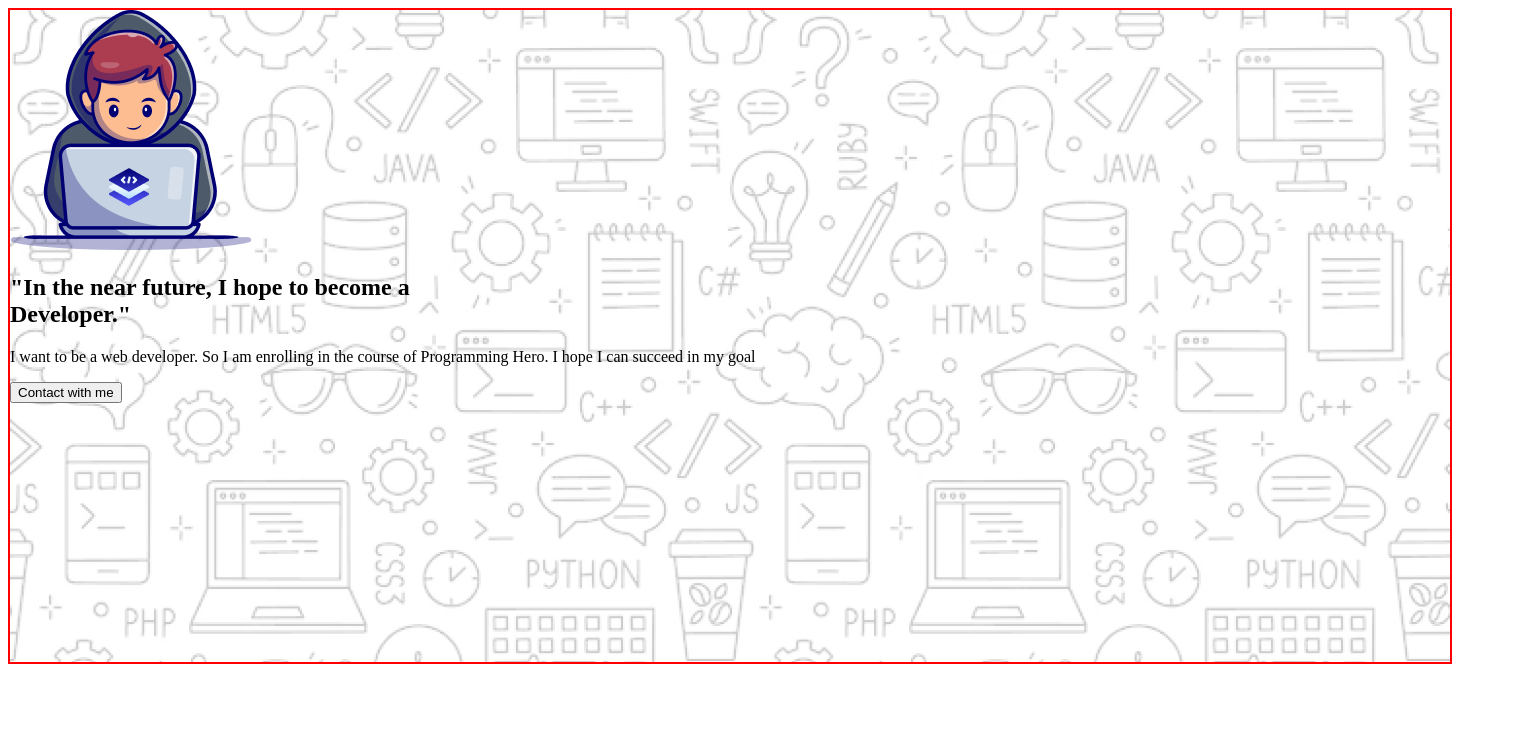
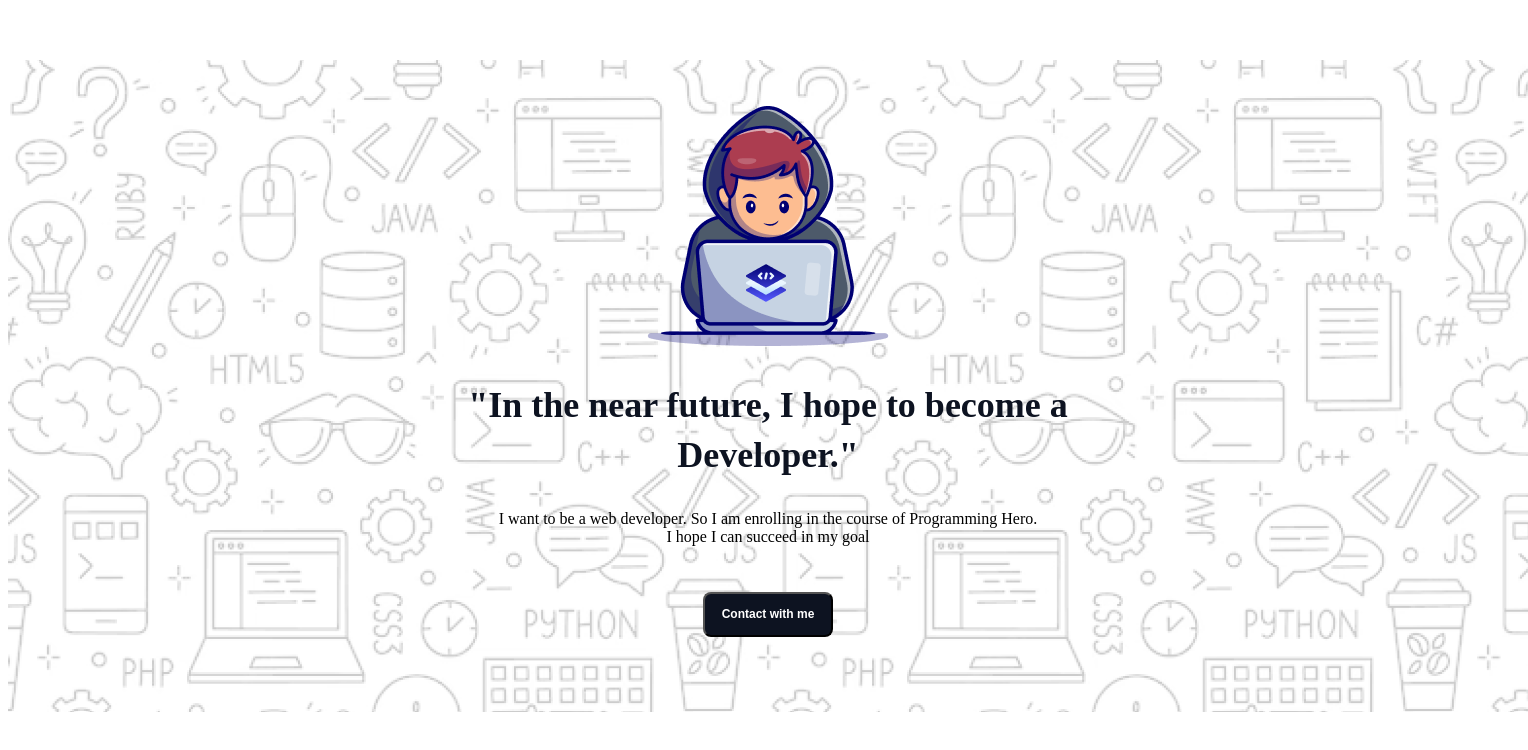
Before and after one commit to armanhosen536/My-Assignment, a plain HTML site: page index.html in a window 1280 px wide. Shown: the whole page, 1528 px wide, since content can reach past the window. Drawn offline with Linux system fonts and the light colour scheme; a web font is replaced by a local one.

Commit message:
complete my first section

```diff
--- a/index.html
+++ b/index.html
@@ -14,9 +14,13 @@
                  <img src="./assets/Group.png" alt="">
              </div>
              <div class="title">
-                <h2>"In the near future, I hope to become a <br> Developer."</h2>
-                <p>I want to be a web developer. So I am enrolling in the course of Programming Hero. I hope I can succeed in my goal</p>
-                <button class="btm-container">Contact with me</button>
+                <div class="sub-title">
+                    <h2>"In the near future, I hope to become a <br> Developer."</h2>
+                </div>
+                <p>I want to be a web developer. So I am enrolling in the course of Programming Hero. <br> I hope I can succeed in my goal</p>
+                <div class="btn">
+                    <button class="btn-contain">Contact with me</button>
+                </div>
              </div>
            </section>
     </header>
--- a/style/style.css
+++ b/style/style.css
@@ -1,7 +1,51 @@
+@import url('https://fonts.googleapis.com/css2?family=Azeret+Mono:ital,wght@0,100..900;1,100..900&display=swap');
+/* font-family: Azeret Mono; */
+
+/* start first section */
 
 .developer-container{
-    width: 1440px;
-height: 652px;
-border: 2px solid red;
-background-image: url("../assets/Hero-bg.png");
+    width: 1520px;
+    height: 652px;
+    margin: 0 auto;
+
+    background-image: url("../assets/Hero-bg.png");
+    display: flex;
+    flex-direction: column;
+    justify-self: center;
+    text-align: center;
+    margin-top: 60px;
+    margin-bottom: 40px;
+
 }
+.contain{
+    margin-top: 46px;
+}
+.sub-title{
+    color: rgb(13, 19, 33);
+    font-size: 24px;
+    font-weight: 800;
+    line-height: 50px;
+    letter-spacing: 0%;
+    text-align: center;
+}
+.sub-title p{
+    color: rgb(13, 19, 33);
+    font-size: 12px;
+    font-weight: 400;
+    line-height: 26px;
+    letter-spacing: 0%;
+    text-align: center;
+}
+.btn-contain{
+    width: 130px;
+    height: 45px;
+    border-radius: 8px;
+    background: rgb(13, 19, 33);
+    color: rgb(255, 255, 255);
+    font-size: 12px;
+    font-weight: 600;
+    line-height: 23px;
+    letter-spacing: 0%;
+    text-align: center;
+    margin-top: 30px;
+}
```
